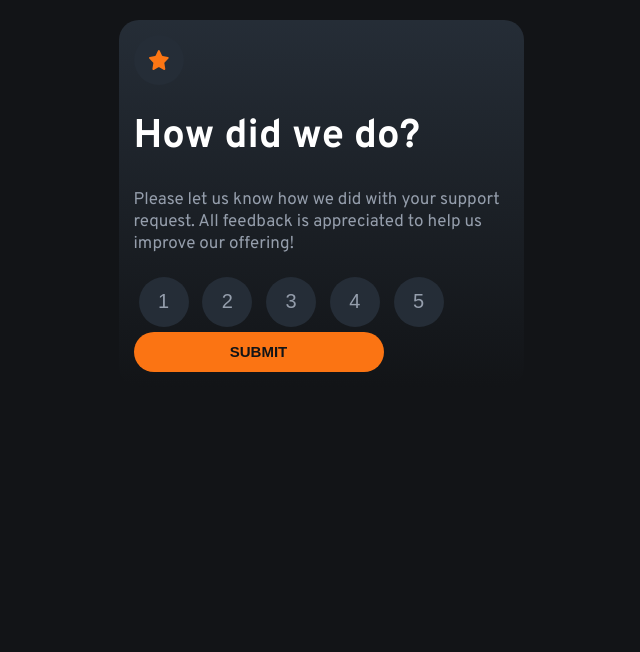
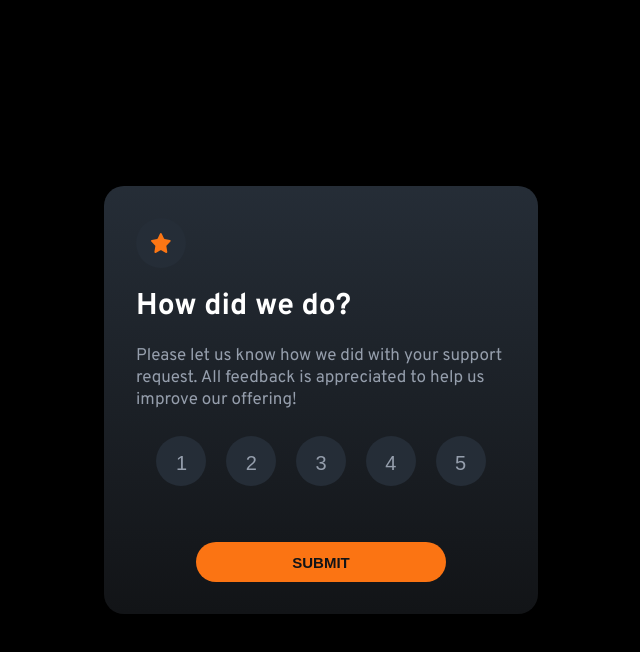
Before and after one commit to senabytes/Avaliacao_FrontEndMentor, a plain HTML site: page index.html in a window 1280 px wide. Shown: the whole page, without its empty margins (319-959 px from the left). Drawn offline with Linux system fonts and the light colour scheme.

Commit message:
COMMIT 2 - FINALIZANDO A TELA INICIAL

```diff
--- a/css/style.css
+++ b/css/style.css
@@ -4,31 +4,35 @@ body{
     justify-content: center;
     margin: 0;
     padding: 0;
-    background-color: hsl(216, 12%, 8%);
+    background-color:#000;
     font-family: 'Overpass';
     box-sizing: border-box;
+    height: 100vh;
 }
 
 .container{
     display: flex;
     flex-direction: column;
     background: linear-gradient(hsl(213, 19%, 18%), hsl(216, 12%, 8%));
-    max-width: 375px;
-    height: fit-content;
-    padding: 15px;
+    max-width: 370px;
+    height: auto;
+    padding: 2rem;
     border-radius: 20px;
-    margin: 20px;
+    align-items: center;
+
+
 }
 
 .text h1{
  color: #fff;
  text-align: left;
  font-weight: 700;
- font-size: 40px;
+ font-size: 30px;
 
 }
 
 .estrela {
+    align-self: flex-start;
     position: relative;
     display: flex;
     align-items: center;
@@ -50,8 +54,8 @@ body{
 .estrela img {
     width: 20px;
     height: 20px;
-    position: relative;
     z-index: 1;
+
 }
 
 .text p{
@@ -64,8 +68,8 @@ body{
 
 .rating button{
 
-    margin: 5px;
-    padding: 5px;
+    margin: 0.5rem;
+    padding: 1rem;
     background-color: hsl(213, 19%, 18%) ;
     color: hsl(217, 12%, 63%);
     border-radius: 100px;
@@ -89,6 +93,14 @@ body{
     border: none;
     border-radius: 20px;
     cursor: pointer;
+    margin-top: 3rem;
+    transition: 0.3s ease;
+
+}
+
+.concluir:hover{
+    background-color: #fff;
+    color: #000;
 }
 
 .rating button:hover{
```
